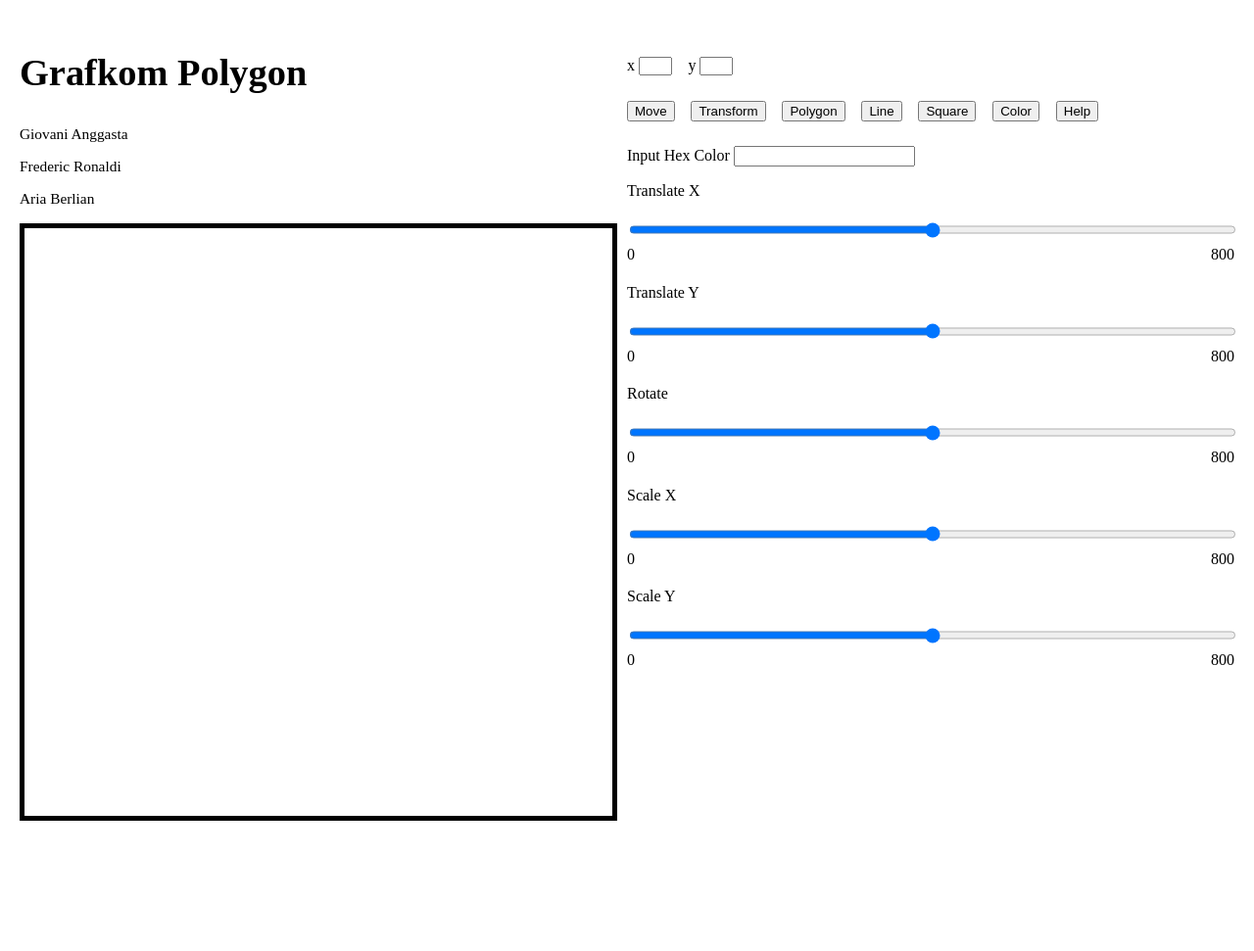
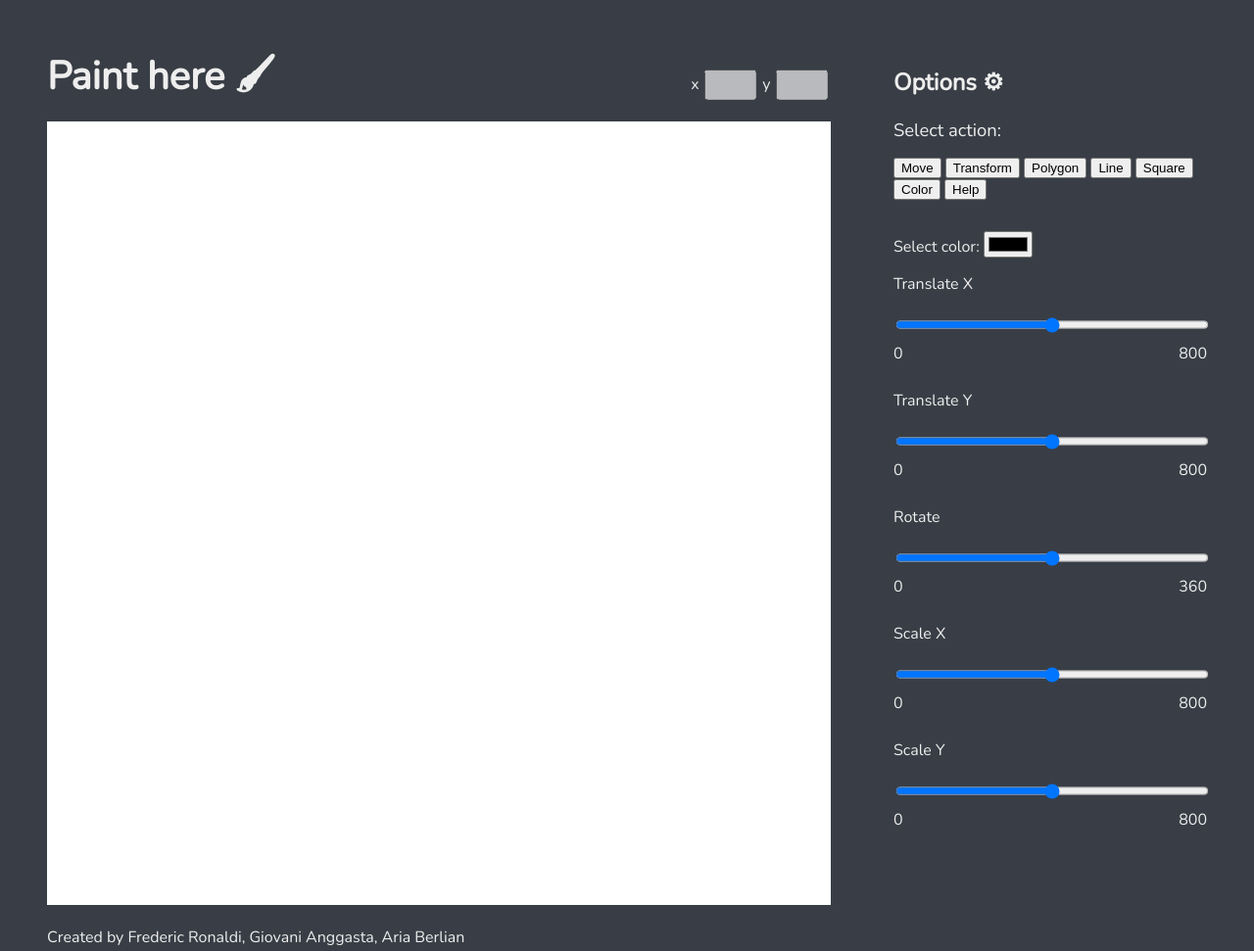
Before and after one commit to frederon/grafkom_polygon, a website built with Vite: page index.html in a window 1280 px wide. Shown: the whole page at 98% size. Before the commit the page ends 862 px from the top, so only its background shows below. Built offline with nearby package versions, Linux system fonts and the light colour scheme.

Commit message:
styling page and naming convention in html for easier event loader

```diff
--- a/index.html
+++ b/index.html
@@ -1,44 +1,45 @@
 <!DOCTYPE html>
 <html lang="en">
+
 <head>
   <meta charset="utf-8" />
   <meta name="viewport" content="width=device-width, initial-scale=1" />
   <meta name="description" content="Starter Snowpack App" />
+  <link href='https://fonts.googleapis.com/css?family=Nunito' rel='stylesheet'>
   <link rel="stylesheet" type="text/css" href="/styles/index.css" />
   <title>Grafkom Polygon</title>
 </head>
+
 <body>
-    <section>
-      <div class="title-canvas">
-        <h1>Grafkom Polygon</h1>
-        <p>Giovani Anggasta</p>
-        <p>Frederic Ronaldi</p>
-        <p>Aria Berlian</p>
+  <section id="container">
+    <div class="canvas">
+      <div class="canvas-header">
+        <h1>Paint here 🖌</h1>
+        <div class="mouse-pos">
+          <label for="mouse-pos-x">x</label>
+          <input type="text" id="mouse-pos-x" disabled>
+          <label for="mouse-pos-y">y</label>
+          <input type="text" id="mouse-pos-y" disabled>
+        </div>
+      </div>
       <canvas id="webgl"></canvas>
+      <p>Created by Frederic Ronaldi, Giovani Anggasta, Aria Berlian</p>
     </div>
     <div class="control">
-        <div class="xy">
-          <form>
-            <label for="x">x</label>
-            <input type="text" name="x" id="x">
-            <label for="y">y</label>
-            <input type="text" name="y" id="y">
-          </form>
+      <h1>Options ⚙</h1>
+      <h2>Select action:</h2>
+      <div class="control-action">
+        <button id="action-move">Move</button>
+        <button id="action-transform">Transform</button>
+        <button id="action-polygon">Polygon</button>
+        <button id="action-line">Line</button>
+        <button id="action-square">Square</button>
+        <button id="action-color">Color</button>
+        <button id="action-help">Help</button>
       </div>
-        <div class="buton">
-          <button>Move</button>
-          <button>Transform</button>
-          <button>Polygon</button>
-          <button>Line</button>
-          <button >Square</button>
-          <button>Color</button>
-          <button>Help</button>
-        </div>
-        <div class="color-input">
-          <form>
-            <label for="color">Input Hex Color</label>
-            <input type="text" name="color" id="color">
-          </form>
+      <div class="control-color">
+        <label for="color">Select color: </label>
+        <input type="color" name="color" id="color">
       </div>
       <div class="slider">
         <div class="translate-x">
@@ -55,9 +56,9 @@
         </div>
         <div class="rotate">
           <p>Rotate</p>
-          <input type="range" name="rotate" id="rotate" min="0" max="800" step="1">
+          <input type="range" name="rotate" id="rotate" min="0" max="360" step="1">
           <span class="span-left">0</span>
-          <span class="span-right">800</span>
+          <span class="span-right">360</span>
         </div>
         <div class="scale-x">
           <p>Scale X</p>
@@ -72,7 +73,9 @@
           <span class="span-right">800</span>
         </div>
       </div>
+    </div>
   </section>
   <script type="module" src="./main.js"></script>
 </body>
+
 </html>
--- a/main.ts
+++ b/main.ts
@@ -1,10 +1,9 @@
 import EventsLoader from "./controllers/events";
 import Loader from "./controllers/loader"
-import Line from "./models/Line"
 
 const canvas = document.getElementById("webgl") as HTMLCanvasElement;
-canvas.width = 600
-canvas.height = 600
+canvas.width = 800
+canvas.height = 800
 
 const app = new Loader(canvas);
 new EventsLoader(app);
--- a/styles/index.css
+++ b/styles/index.css
@@ -2,75 +2,74 @@ body {
     margin: 0px;
     padding: 0px;
     box-sizing: border-box;
+
+    font-family: 'Nunito', sans-serif;
+    background: #393E46;
+    color: #EEEEEE;
 }
 
-section {
-    position: relative;
+#container {
+    display: grid;
+    grid-template-columns: 800px 1fr;
+    grid-gap: 4em;
     min-height: 100vh;
-    display: flex;
-    padding: 20px;
+    padding: 3em;
+    padding-bottom: 0;
 }
 
-section .title-canvas {
-    position: relative;
-    width: 50vw;
-}
-section .title-canvas h1 {
-    font-size: 3vw;
+#container .canvas {
+    display: block;
 }
 
-section .title-canvas p {
-    font-size: 1.2vw;
+#container .canvas-header {
+    display: flex;
+    justify-content: space-between;
 }
 
-section #webgl {
-    position: relative;
-    top: 100;
-    left:0;
-    border: 5px solid black;
+#container .canvas h1 {
+    margin-top: 0;
+    margin-bottom: 0.2em;
+    font-size: 2.5em;
 }
 
-section .control {
-    position: relative;
-    width: 50vw;
-    margin-top: 3vw;
+#container .canvas-header .mouse-pos {
+    display: flex;
+    align-items: center;
 }
 
-section .control .xy {
-    position: relative;
-    margin-bottom: 2vw;
+#container .canvas-header .mouse-pos * {
+    margin-left: 0.2em;
+    margin-right: 0.2em;
 }
 
-section .control .xy input {
-    margin-right: 1vw;
-    width: 2vw;
-    height: 1vw;
+#container .canvas-header .mouse-pos input {
+    width: 45px;
+    height: 25px;
 }
 
-section .control button {
-    margin-right: 1vw;
+#container .control h2 {
+    font-size: 1.15em;
+    font-weight: 400;
 }
 
-section .control .color-input {
-    position: relative;
-    margin-top: 2vw;
+#container .control .control-color {
+    margin-top: 2em;
 }
 
-section .control .slider input {
+#container .control .slider input {
   width: 100%;
   height: 25px;
   outline: none;
 }
 
-section .control .slider .span-left {
+#container .control .slider .span-left {
     float: left;
 }
 
-section .control .slider .span-right {
+#container .control .slider .span-right {
     float: right;
 }
 
-section .control .slider div {
-    position: relative;
-    margin-bottom: 3vw;
+#container .control .slider div {
+    margin-bottom: 3em;
 }
```
Also changed, not shown: models/Square.ts (+5 -7 lines). Lines whose indentation alone changed are shown as unchanged.
